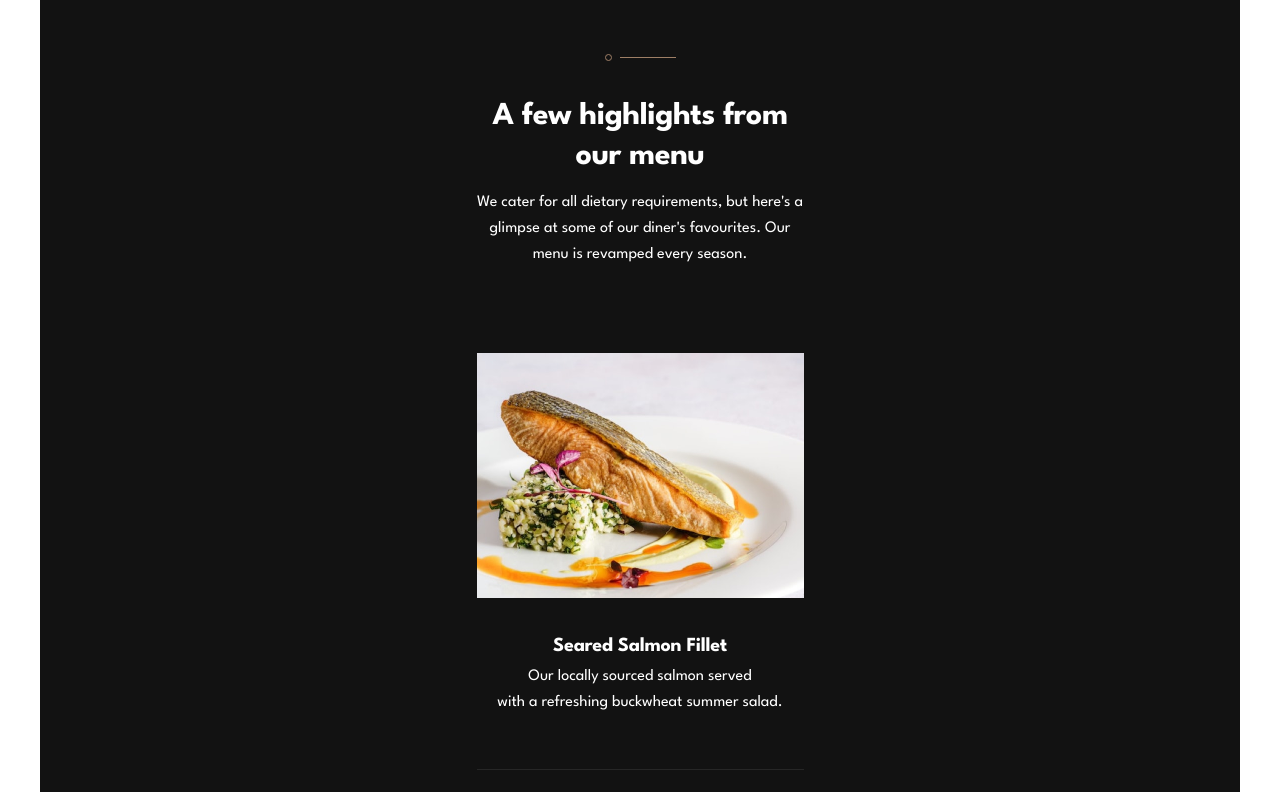
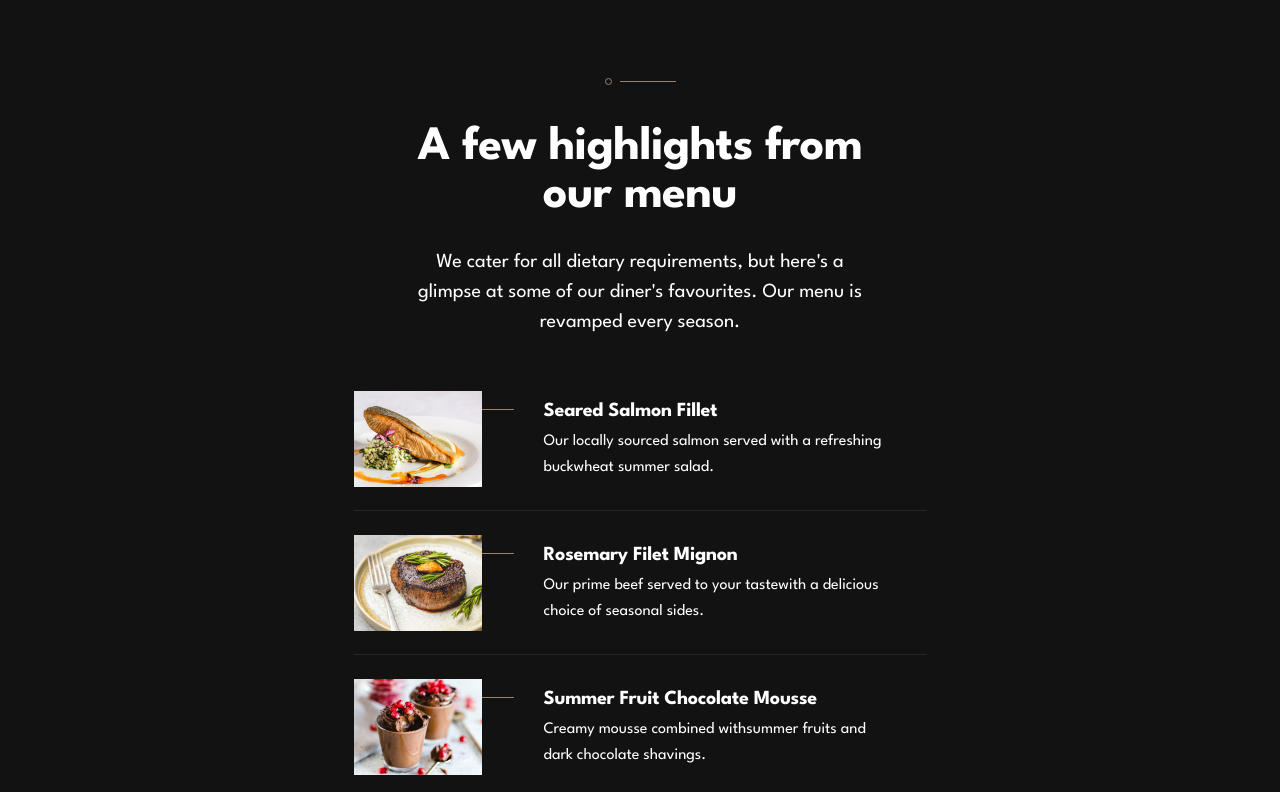
Before and after one commit to JoeDravarol/dine-restaurant, a Next.js app: page / in a window 1280 px wide. Shown: the part 2500-3292 px from the top of the page. Built offline with nearby package versions, Linux system fonts and the light colour scheme.

Commit message:
feat: tablet menu-highlights

```diff
--- a/src/features/FoodCard.tsx
+++ b/src/features/FoodCard.tsx
@@ -42,12 +42,35 @@ const StyledCard = styled(Card)(({ theme }) => ({
       content: 'initial',
     },
   },
+  [theme.breakpoints.up('tablet')]: {
+    textAlign: 'left',
+    paddingBottom: 24,
+
+    display: 'grid',
+    gridTemplateColumns: '128px 383px',
+    gridGap: 62,
+
+    '&::before': {
+      content: '""',
+      width: 32,
+      height: 1,
+      backgroundColor: theme.palette.secondary.main,
+      position: 'absolute',
+      top: 18,
+      left: 128,
+    },
+  },
 }));
 
-const StyledCardContent = styled(CardContent)(() => ({
+const StyledCardContent = styled(CardContent)(({ theme }) => ({
   padding: 'revert',
   '&:last-of-type': {
     paddingBottom: 'revert',
+  },
+
+  [theme.breakpoints.up('tablet')]: {
+    paddingTop: theme.spacing(1),
+    paddingRight: theme.spacing(3.5),
   },
 }));
 
@@ -64,7 +87,7 @@ const FoodCard: React.FC<Props> = ({ img, title, description, ...props }) => {
       <StyledCardContent>
         <Typography
           variant="h3"
-          mt={{ mobile: 4.5 }}
+          mt={{ mobile: 4.5, tablet: 0 }}
           mb={{ mobile: 0.75 }}
           textTransform="capitalize"
         >
--- a/src/features/MenuHighlights.tsx
+++ b/src/features/MenuHighlights.tsx
@@ -2,10 +2,13 @@ import { Box, Typography } from '@mui/material';
 import { styled } from '@mui/material/styles';
 import React from 'react';
 
+import tabletBeefMd from '@/assets/homepage/beef-desktop-tablet@2x.jpg';
 import mobileBeefSm from '@/assets/homepage/beef-mobile.jpg';
 import mobileBeefMd from '@/assets/homepage/beef-mobile@2x.jpg';
+import tabletChocolateMd from '@/assets/homepage/chocolate-desktop-tablet@2x.jpg';
 import mobileChocolateSm from '@/assets/homepage/chocolate-mobile.jpg';
 import mobileChocolateMd from '@/assets/homepage/chocolate-mobile@2x.jpg';
+import tabletSalmonMd from '@/assets/homepage/salmon-desktop-tablet@2x.jpg';
 import mobileSalmonSm from '@/assets/homepage/salmon-mobile.jpg';
 import mobileSalmonMd from '@/assets/homepage/salmon-mobile@2x.jpg';
 import Container from '@/components/Container';
@@ -19,24 +22,39 @@ const StyledBleedContainer = styled(Container)(({ theme }) => ({
   backgroundColor: theme.palette.primary.main,
   textAlign: 'center',
   color: theme.palette.common.white,
+  '&.MuiContainer-root': {
+    maxWidth: '100%',
+  },
+
+  [theme.breakpoints.up('tablet')]: {
+    paddingInline: 97,
+    paddingBlock: 96,
+  },
 }));
 
 const StyledContainer = styled(Box)(({ theme }) => ({
   maxWidth: 327,
   marginInline: 'auto',
+  [theme.breakpoints.up('tablet')]: {
+    maxWidth: 573,
+  },
 }));
 
 const MenuHighlights: React.FC = () => {
   const searedSalmon = {
     title: 'Seared salmon fillet',
     description: (<>
-      Our locally sourced salmon served <Box component="span" display="block">
+      Our locally sourced salmon served <Box component="span" display={{ mobile: 'block', tablet: 'revert' }}>
       with a refreshing buckwheat summer salad.
       </Box>
     </>),
     img: {
       src: mobileSalmonSm.src,
       sources: [
+        {
+          srcSet: tabletSalmonMd.src,
+          media: '(min-width: 768px)',
+        },
         {
           srcSet: mobileSalmonMd.src,
           media: '(min-width: 400px)',
@@ -48,14 +66,18 @@ const MenuHighlights: React.FC = () => {
     title: 'Rosemary filet mignon',
     description: (<>
       Our prime beef served to your taste
-      <Box component="span" display="block">
+      <Box component="span" display={{ mobile: 'block', tablet: 'revert' }}>
         with a delicious choice of seasonal
-        <Box component="span" display={{ mobile: 'block' }}>sides.</Box>
+        <Box component="span" display={{ mobile: 'block', tablet: 'revert' }}> sides.</Box>
       </Box>
     </>),
     img: {
       src: mobileBeefSm.src,
       sources: [
+        {
+          srcSet: tabletBeefMd.src,
+          media: '(min-width: 768px)',
+        },
         {
           srcSet: mobileBeefMd.src,
           media: '(min-width: 400px)',
@@ -67,11 +89,17 @@ const MenuHighlights: React.FC = () => {
     title: 'Summer fruit chocolate mousse',
     description: (<>
       Creamy mousse combined with
-      <Box component="span" display="block">summer fruits and dark chocolate shavings.</Box>
+      <Box component="span" display={{ mobile: 'block', tablet: 'revert' }}>
+        summer fruits and dark chocolate shavings.
+      </Box>
     </>),
     img: {
       src: mobileChocolateSm.src,
       sources: [
+        {
+          srcSet: tabletChocolateMd.src,
+          media: '(min-width: 768px)',
+        },
         {
           srcSet: mobileChocolateMd.src,
           media: '(min-width: 400px)',
@@ -83,19 +111,28 @@ const MenuHighlights: React.FC = () => {
   return (
     <StyledBleedContainer component="section" disableGutters>
       <StyledContainer>
-        <Box mt={{ mobile: 4.5 }} mb={{ mobile: 10.625 }}>
+        <Box
+          mt={{ mobile: 4.5, tablet: 4.875 }}
+          mb={{ mobile: 10.625, tablet: 6.75 }}
+          maxWidth={{ tablet: 445 }}
+          mx={{ tablet: 'auto' }}
+        >
           <Typography
             variant="h2"
-            fontSize="2rem"
-            lineHeight="2.5rem"
-            letterSpacing="-0.025rem"
-            mb={{ mobile: 1.625 }}
+            fontSize={{ mobile: '2rem', tablet: '3rem' }}
+            lineHeight={{ mobile: '2.5rem', tablet: '3rem' }}
+            letterSpacing={{ mobile: '-0.025rem', tablet: '-0.031rem' }}
+            mb={{ mobile: 1.625, tablet: 3.375 }}
           >
-        A few highlights from our menu
+            A few highlights from our menu
           </Typography>
-          <Typography variant="body2">
-          We cater for all dietary requirements, but here&apos;s a glimpse at some of our diner&apos;s favourites. Our
-          menu is revamped every season.
+          <Typography
+            variant="body2"
+            fontSize={{ tablet: '1.25rem' }}
+            lineHeight={{ tablet: '1.875rem' }}
+          >
+            We cater for all dietary requirements, but here&apos;s a glimpse at some of our diner&apos;s favourites. Our
+            menu is revamped every season.
           </Typography>
         </Box>
 
```
